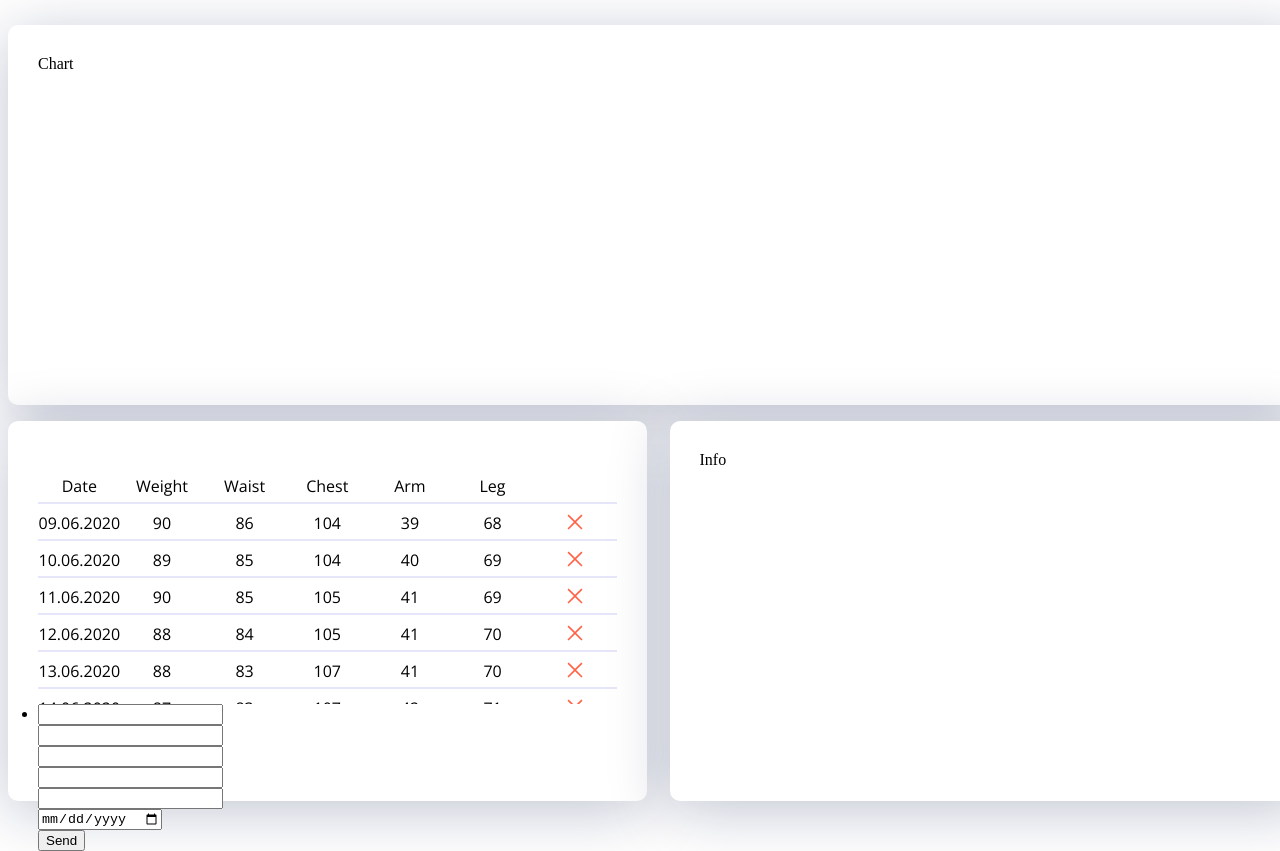
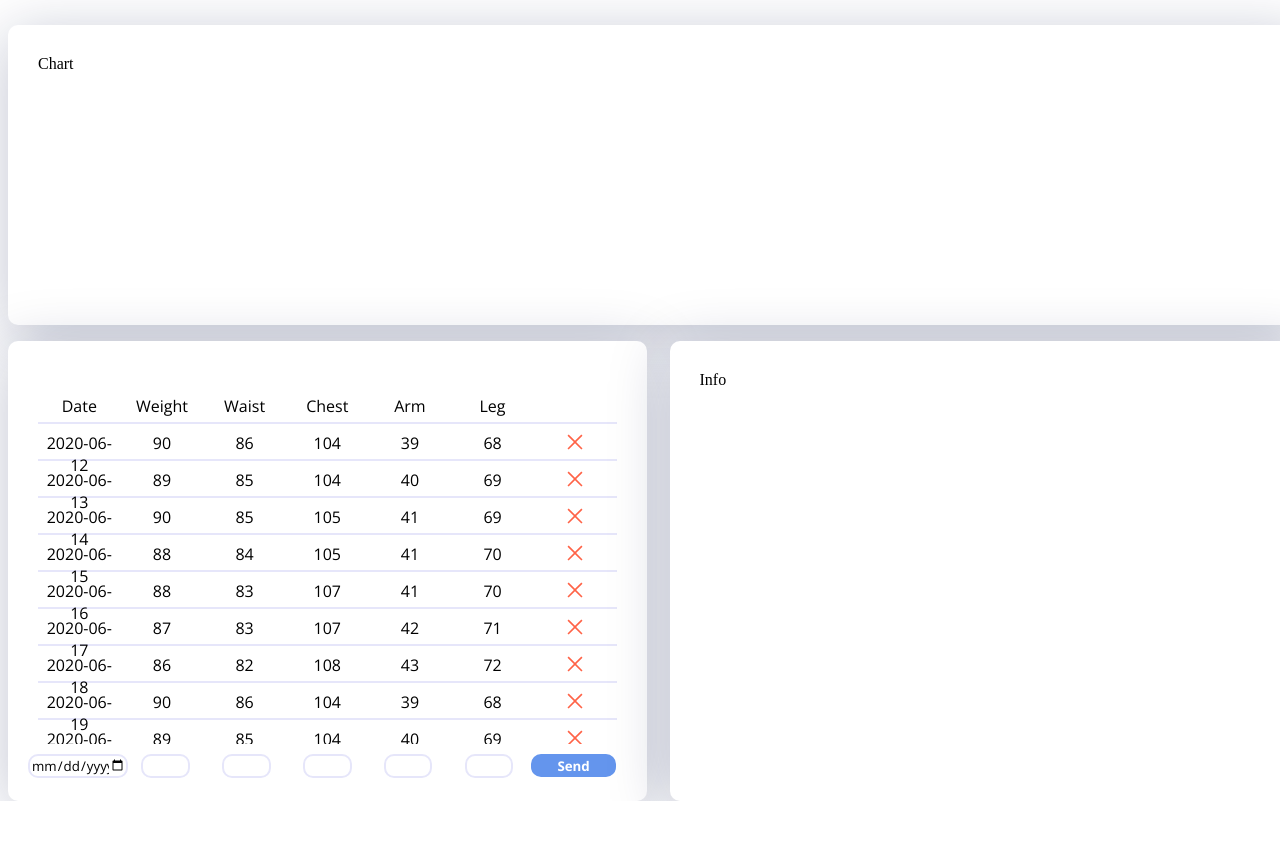
Before and after one commit to ZamarShoo/react-weight-tracking, a React (Create React App) app: page / in a window 1280 px wide. Shown: the top 851 px of the page. After the commit the page ends 801 px from the top, so only its background shows below. Built offline with nearby package versions, Linux system fonts and the light colour scheme.

Commit message:
update reducer and create form

```diff
--- a/src/components/Chart/Chart.module.css
+++ b/src/components/Chart/Chart.module.css
@@ -1,5 +1,5 @@
 .elem {
-    height: 40vh;
+    height: 30vh;
     background-color: white;
     box-shadow: 0 10px 60px rgba(10,24,77,.25);
     border-radius: 10px;
--- a/src/components/FormValidators/FormValidation.js
+++ b/src/components/FormValidators/FormValidation.js
@@ -0,0 +1,5 @@
+export const required = (value) => {
+    if (value) return undefined;
+
+    return "Field is required";
+}
--- a/src/components/Info/Info.module.css
+++ b/src/components/Info/Info.module.css
@@ -1,5 +1,5 @@
 .elem {
-    height: 40vh;
+    height: 50vh;
     width: 44.5%;
     background-color: white;
     box-shadow: 0 10px 60px rgba(10,24,77,.25);
--- a/src/components/Table/Table.module.css
+++ b/src/components/Table/Table.module.css
@@ -1,5 +1,5 @@
 .elem {
-    height: 40vh;
+    height: 50vh;
     width: 44.5%;
     background-color: white;
     box-shadow: 0 10px 60px rgba(10,24,77,.25);
@@ -24,7 +24,7 @@
 }
 
 .tableElemWrapper {
-    height: 25vh;
+    height: 40vh;
     overflow: hidden;
 
 }
@@ -35,7 +35,49 @@
     scrollbar-width: none;
 }
 
-.tableElemWrapperIn::-webkit-scrollbar { /* chrome based */
-    width: 0px;  /* ширина scrollbar'a */
-    background: transparent;  /* опционально */
+.tableElemWrapperIn::-webkit-scrollbar {
+    width: 0px;
+    background: transparent;
+    display: -webkit-box;
+    display: flex;
+    align-items: center;
 }
+
+.formTable {
+    display: -webkit-box;
+    display: flex;
+    margin-left: -5px;
+    margin-top: 10px
+}
+
+.formTable div {
+    height: 20px;
+    width: 16%;
+}
+
+.formTable div input {
+    font-family: 'Open Sans', sans-serif;
+    width: 50%;
+    outline: none;
+    border: 2px solid lavender;
+    border-radius: 10px;
+    display: block;
+    margin-left: 15px;
+}
+
+.formTable div:first-child input {
+    width: 102%;
+    margin-left: -5px;
+}
+
+.formTable button {
+    cursor: pointer;
+    padding: .2em 2em;
+    border-radius: 10px;
+    border: none;
+    outline: none;
+    background-color: cornflowerblue;
+    color: white;
+    font-family: 'Open Sans', sans-serif;
+    font-weight: 700;
+}
--- a/src/components/Table/Table.tsx
+++ b/src/components/Table/Table.tsx
@@ -65,7 +65,7 @@ class Table extends React.Component<TableType>{
                         }
                         </div>
                     </div>
-                    <li><TableReduxForm onSubmit={ this.addOneItem }/></li>
+                    <TableReduxForm onSubmit={ this.addOneItem }/>
                 </ul>
             </div>
         )
--- a/src/components/Table/TableForm.jsx
+++ b/src/components/Table/TableForm.jsx
@@ -1,16 +1,18 @@
 import React from "react";
 import {Field} from "redux-form";
+import s from './Table.module.css'
+import {required} from "../FormValidators/FormValidation";
 
 
 const TableForm = (props) => {
     return (
-        <form onSubmit={props.handleSubmit}>
-            <div><Field name={'date'} component='input'/></div>
-            <div><Field name={'weight'} component='input'/></div>
-            <div><Field name={'waist'} component='input'/></div>
-            <div><Field name={'chest'} component='input'/></div>
-            <div><Field name={'arm'} component='input'/></div>
-            <div><Field type={'date'} name={'leg'} component='input'/></div>
+        <form className={s.formTable} onSubmit={props.handleSubmit}>
+            <div><Field validate={[required]} type={'date'} name={'date'} component='input'/></div>
+            <div><Field validate={[required]} pattern="[0-9]{2,}" name={'weight'} component='input'/></div>
+            <div><Field validate={[required]} pattern="[0-9]{2,}" name={'waist'} component='input'/></div>
+            <div><Field validate={[required]} pattern="[0-9]{2,}" name={'chest'} component='input'/></div>
+            <div><Field validate={[required]} pattern="[0-9]{2,}" name={'arm'} component='input'/></div>
+            <div><Field validate={[required]} pattern="[0-9]{2,}" name={'leg'} component='input'/></div>
             <div><button>Send</button></div>
         </form>
     )
--- a/src/redux/table-reducer.ts
+++ b/src/redux/table-reducer.ts
@@ -8,19 +8,19 @@ const CHANGE_HEIGHT = 'CHANGE_HEIGHT'
 let initialState = {
     userHeight: 180 as number,
     items: [
-        {id: 0, date: '09.06.2020', weight: 90, waist: 86, chest: 104, arm: 39, leg: 68},
-        {id: 1, date: '10.06.2020', weight: 89, waist: 85, chest: 104, arm: 40, leg: 69},
-        {id: 2, date: '11.06.2020', weight: 90, waist: 85, chest: 105, arm: 41, leg: 69},
-        {id: 3, date: '12.06.2020', weight: 88, waist: 84, chest: 105, arm: 41, leg: 70},
-        {id: 4, date: '13.06.2020', weight: 88, waist: 83, chest: 107, arm: 41, leg: 70},
-        {id: 5, date: '14.06.2020', weight: 87, waist: 83, chest: 107, arm: 42, leg: 71},
-        {id: 6, date: '15.06.2020', weight: 86, waist: 82, chest: 108, arm: 43, leg: 72},
-        {id: 7, date: '16.06.2020', weight: 90, waist: 86, chest: 104, arm: 39, leg: 68},
-        {id: 8, date: '17.06.2020', weight: 89, waist: 85, chest: 104, arm: 40, leg: 69},
-        {id: 9, date: '18.06.2020', weight: 90, waist: 85, chest: 105, arm: 41, leg: 69},
-        {id: 10, date: '19.06.2020', weight: 88, waist: 84, chest: 105, arm: 41, leg: 70},
-        {id: 11, date: '20.06.2020', weight: 88, waist: 83, chest: 107, arm: 41, leg: 70},
-        {id: 12, date: '21.06.2020', weight: 87, waist: 83, chest: 107, arm: 42, leg: 71},
+        {id: 0, date: '2020-06-12', weight: 90, waist: 86, chest: 104, arm: 39, leg: 68},
+        {id: 1, date: '2020-06-13', weight: 89, waist: 85, chest: 104, arm: 40, leg: 69},
+        {id: 2, date: '2020-06-14', weight: 90, waist: 85, chest: 105, arm: 41, leg: 69},
+        {id: 3, date: '2020-06-15', weight: 88, waist: 84, chest: 105, arm: 41, leg: 70},
+        {id: 4, date: '2020-06-16', weight: 88, waist: 83, chest: 107, arm: 41, leg: 70},
+        {id: 5, date: '2020-06-17', weight: 87, waist: 83, chest: 107, arm: 42, leg: 71},
+        {id: 6, date: '2020-06-18', weight: 86, waist: 82, chest: 108, arm: 43, leg: 72},
+        {id: 7, date: '2020-06-19', weight: 90, waist: 86, chest: 104, arm: 39, leg: 68},
+        {id: 8, date: '2020-06-20', weight: 89, waist: 85, chest: 104, arm: 40, leg: 69},
+        {id: 9, date: '2020-06-21', weight: 90, waist: 85, chest: 105, arm: 41, leg: 69},
+        {id: 10, date: '2020-06-22', weight: 88, waist: 84, chest: 105, arm: 41, leg: 70},
+        {id: 11, date: '2020-06-23', weight: 88, waist: 83, chest: 107, arm: 41, leg: 70},
+        {id: 12, date: '2020-06-24', weight: 87, waist: 83, chest: 107, arm: 42, leg: 71},
     ] as Array<ItemsType>
 }
 
@@ -32,8 +32,10 @@ const tableReducer = (state = initialState, action : ActionType) : InitialStateT
             return {
                 ...state,
                 items: [...state.items,
-                    {id: state.items.length, date: action.date, weight: action.weight,
-                        waist: action.waist, chest: action.chest, arm: action.arm, leg: action.leg}]
+                    {id: state.items.length === 0 ? 0 : state.items[state.items.length - 1].id + 1,
+                        date: action.date, weight: action.weight,
+                        waist: action.waist, chest: action.chest,
+                        arm: action.arm, leg: action.leg}]
             }
         }
 
```
Also changed, not shown: src/components/FormValidators/FormControls.js (added, +18 -0 lines), src/components/FormValidators/FormControls.module.css (added, +7 -0 lines).
